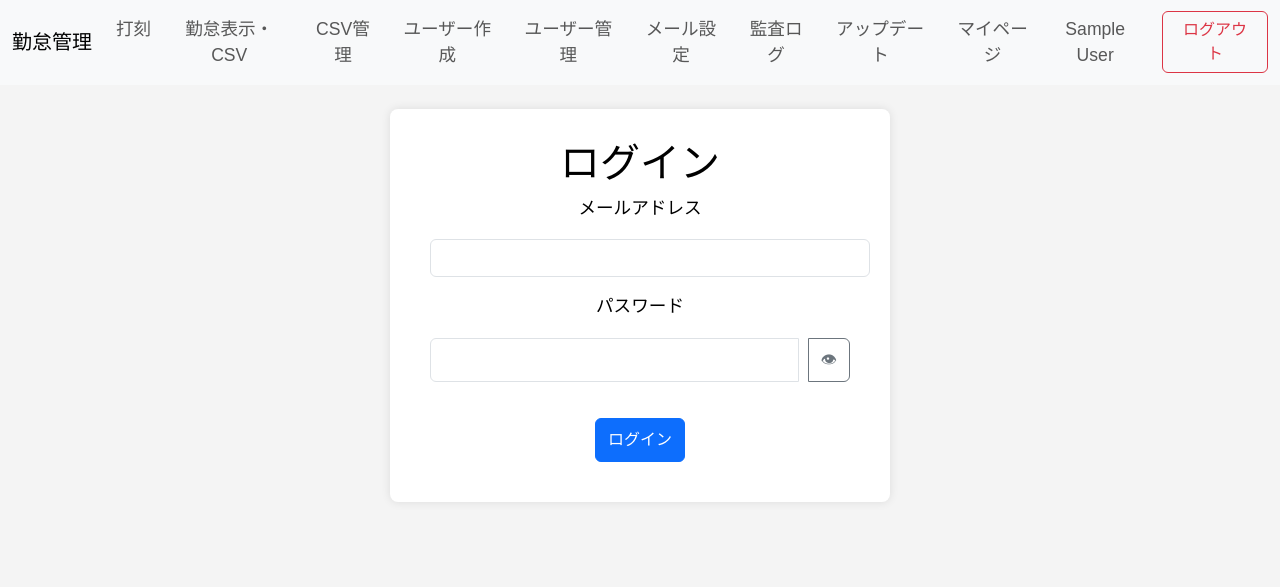
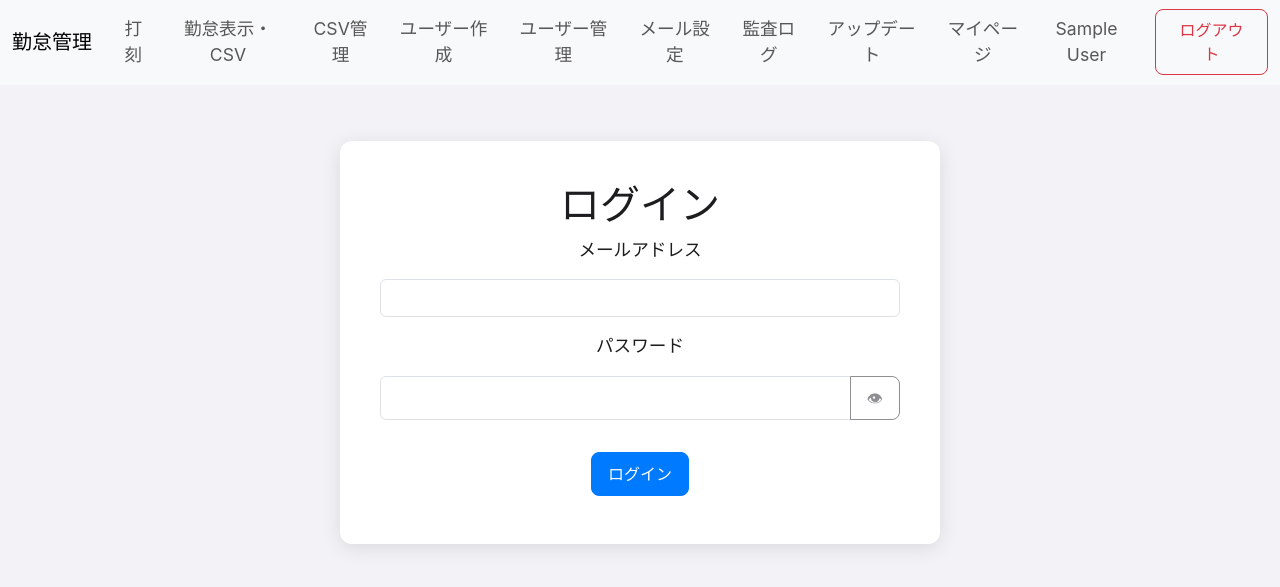
Before and after one commit to 2Duo/kintai-system, a Flask app: page /login in a window 1280 px wide. Shown: the top 587 px of the page. Run offline with Flask 3, Linux system fonts and the light colour scheme; the visitor is signed in with stand-in values (Sample User, id 1); data comes from the database, SQL or seed files in the repository; parts of the project's set-up code (start-up, migrations or seed data) failed here and were passed over.

Commit message:
UIスタイルを洗練

```diff
--- a/static/style.css
+++ b/static/style.css
@@ -1,26 +1,52 @@
 body {
-    font-family: sans-serif;
-    background-color: #f4f4f4;
+    font-family: -apple-system, BlinkMacSystemFont, "Helvetica Neue",
+        "Segoe UI", Roboto, sans-serif;
+    background-color: #f2f2f7;
     text-align: center;
-    padding-top: 0;
-    font-size: 1.1rem; /* larger default font for readability */
-    color: #000;
+    font-size: 1.1rem;
+    color: #1d1d1f;
 }
+
 .container {
-    background: white;
+    background: #fff;
     display: inline-block;
-    padding: 30px;
-    border-radius: 8px;
-    box-shadow: 0 0 10px rgba(0,0,0,0.1);
-    max-width: 500px;
-    margin: auto;
+    padding: 40px;
+    border-radius: 12px;
+    box-shadow: 0 4px 20px rgba(0, 0, 0, 0.1);
+    max-width: 600px;
+    margin: 2rem auto;
 }
-input, button {
-    margin: 10px;
-    padding: 10px;
-    font-size: 16px;
+
+input,
+button,
+textarea {
+    margin: 0.5rem 0;
+    padding: 0.75rem;
+    font-size: 1rem;
 }
 
 .btn {
-    min-height: 44px; /* easier touch target */
+    min-height: 44px;
+    border-radius: 0.5rem;
+    padding: 0.5rem 1rem;
 }
+
+.btn-primary {
+    background-color: #007aff;
+    border-color: #007aff;
+}
+.btn-primary:hover,
+.btn-primary:active {
+    background-color: #0060df;
+    border-color: #0060df;
+}
+
+.btn-outline-secondary {
+    border-color: #8e8e93;
+    color: #8e8e93;
+}
+.btn-outline-secondary:hover,
+.btn-outline-secondary:active {
+    background-color: #8e8e93;
+    color: #fff;
+}
```
